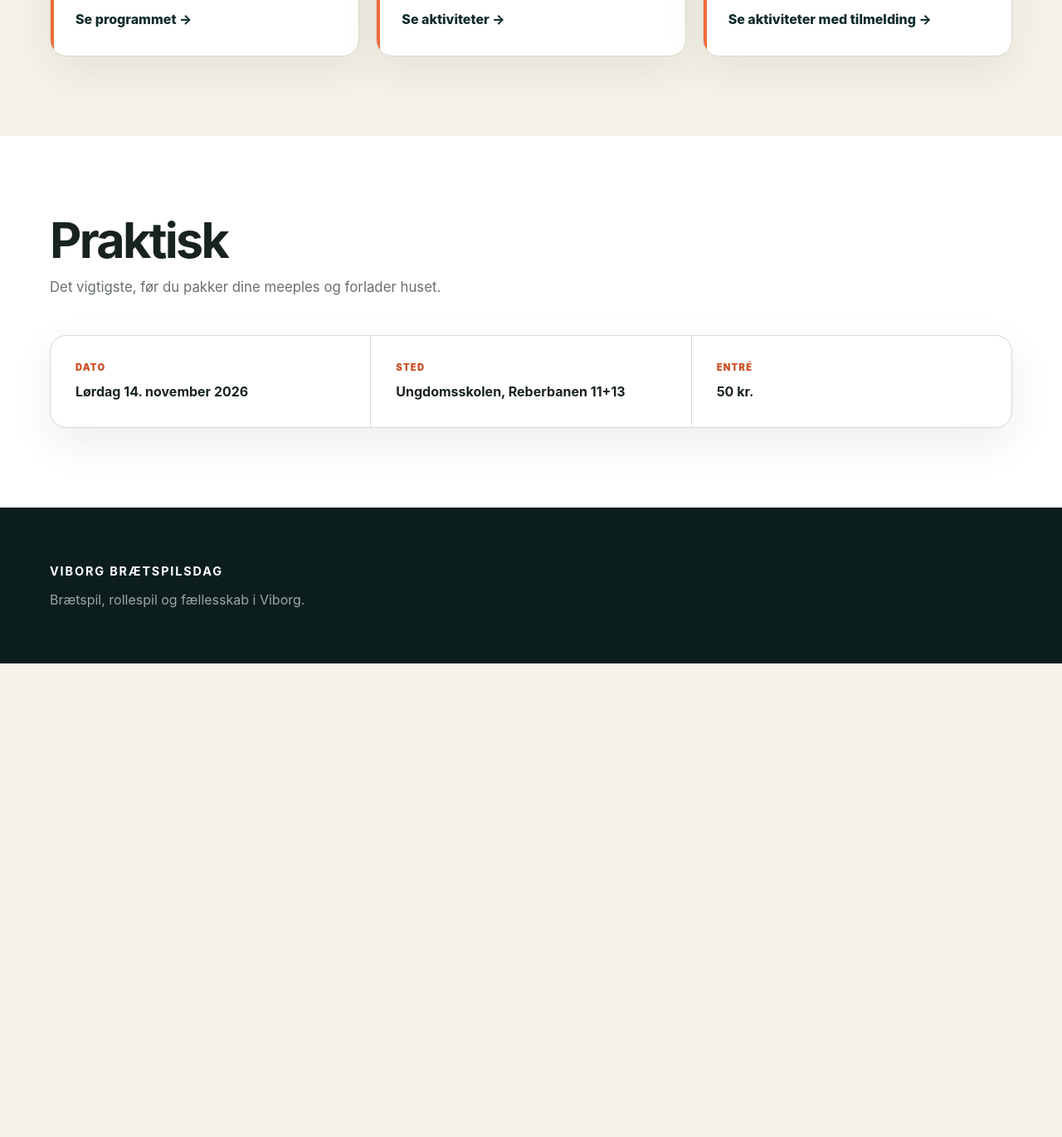
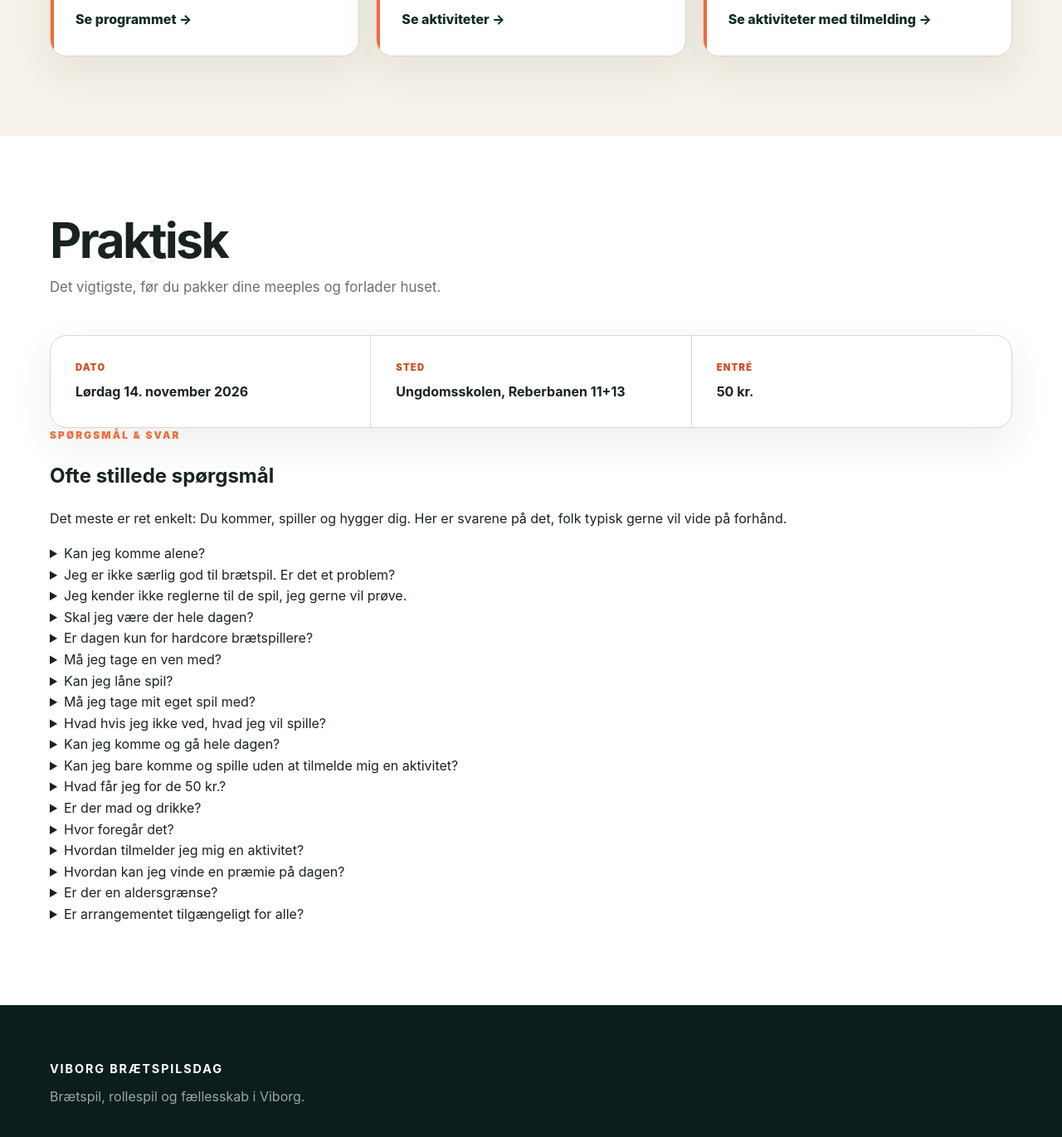
Before and after one commit to Andrejao/spilex, a Jekyll site: the page built from index.html, in a window 1280 px wide and 1400 px high, scrolled down 1152 px. Shown: the top 1371 px of the window at 83% size. Built offline with Jekyll 4.4.1, drawn with Linux system fonts in a browser that asks for light colours; before the commit the page ends 1952 px from its top, so only the background shows below that.

Commit message:
Update index.html

```diff
--- a/index.html
+++ b/index.html
@@ -149,6 +149,193 @@ description: En hel dag med brætspil  og fællesskab i Viborg.
 
     </div>
 
+    <div class="faq">
+
+  <div class="faq-heading">
+    <p class="eyebrow">Spørgsmål & svar</p>
+    <h2>Ofte stillede spørgsmål</h2>
+    <p>
+      Det meste er ret enkelt: Du kommer, spiller og hygger dig.
+      Her er svarene på det, folk typisk gerne vil vide på forhånd.
+    </p>
+  </div>
+
+
+  <div class="faq-list">
+
+    <details class="faq-item">
+      <summary>Kan jeg komme alene?</summary>
+      <p>
+        Ja. Vi hjælper dig med at finde nogen at spille med.
+      </p>
+    </details>
+
+
+    <details class="faq-item">
+      <summary>Jeg er ikke særlig god til brætspil. Er det et problem?</summary>
+      <p>
+        Nej. Du behøver hverken være erfaren eller kende spillene på forhånd.
+      </p>
+    </details>
+
+
+    <details class="faq-item">
+      <summary>Jeg kender ikke reglerne til de spil, jeg gerne vil prøve.</summary>
+      <p>
+        Det gør ikke noget. Flere af aktiviteterne er netop
+        lær-at-spille-sessioner, hvor du bliver hjulpet i gang.
+      </p>
+    </details>
+
+
+    <details class="faq-item">
+      <summary>Skal jeg være der hele dagen?</summary>
+      <p>
+        Nej. Kom i et par timer eller bliv hele dagen. Du bestemmer selv.
+      </p>
+    </details>
+
+
+    <details class="faq-item">
+      <summary>Er dagen kun for hardcore brætspillere?</summary>
+      <p>
+        Nej. Dagen er både for begyndere, hyggespillere og
+        brætspilsentusiaster.
+      </p>
+    </details>
+
+
+    <details class="faq-item">
+      <summary>Må jeg tage en ven med?</summary>
+      <p>
+        Ja. I skal bare begge tilmelde jer.
+      </p>
+    </details>
+
+
+    <details class="faq-item">
+      <summary>Kan jeg låne spil?</summary>
+      <p>
+        Ja. Du kan låne spil fra brætspilsbiblioteket, som rummer
+        et par hundrede brætspil.
+      </p>
+    </details>
+
+
+    <details class="faq-item">
+      <summary>Må jeg tage mit eget spil med?</summary>
+      <p>
+        Selvfølgelig. Medbragte spil er dog på eget ansvar.
+      </p>
+    </details>
+
+
+    <details class="faq-item">
+      <summary>Hvad hvis jeg ikke ved, hvad jeg vil spille?</summary>
+      <p>
+        Så hjælper vi dig med at finde et spil og et bord, der passer til dig.
+      </p>
+    </details>
+
+
+    <details class="faq-item">
+      <summary>Kan jeg komme og gå hele dagen?</summary>
+      <p>
+        Ja. Når du har betalt for dagen, kan du komme og gå,
+        som du har lyst til.
+      </p>
+    </details>
+
+
+    <details class="faq-item">
+      <summary>Kan jeg bare komme og spille uden at tilmelde mig en aktivitet?</summary>
+      <p>
+        Ja. Brætspilsbiblioteket og de åbne spilleborde er åbne
+        det meste af dagen.
+      </p>
+    </details>
+
+
+    <details class="faq-item">
+      <summary>Hvad får jeg for de 50 kr.?</summary>
+      <p>
+        Adgang til hele arrangementet, brætspilsbiblioteket,
+        åbne spilleborde, aktiviteter, konkurrencer og lodtrækninger.
+      </p>
+    </details>
+
+
+    <details class="faq-item">
+      <summary>Er der mad og drikke?</summary>
+      <p>
+        Der vil være kaffe, sodavand og snacks til salg.
+        Mere information om mad kommer, når det er på plads.
+      </p>
+    </details>
+
+
+    <details class="faq-item">
+      <summary>Hvor foregår det?</summary>
+      <p>
+        På Ungdomsskolen, Reberbanen 11+13, 8800 Viborg.
+        Der er gratis parkering.
+      </p>
+    </details>
+
+
+    <details class="faq-item">
+      <summary>Hvordan tilmelder jeg mig en aktivitet?</summary>
+      <p>
+        Når programmet er endeligt på plads, modtager alle tilmeldte
+        links til tilmelding til aktiviteterne. Der vil være begrænsede
+        pladser, så sørg for at melde dig til dagen i god tid.
+      </p>
+    </details>
+
+
+    <details class="faq-item">
+      <summary>Hvordan kan jeg vinde en præmie på dagen?</summary>
+      <p>
+        Nogle spil bliver udloddet blandt deltagerne alene ved fremmøde.
+        Du kan også vinde spil i flere af dagens konkurrencer.
+      </p>
+    </details>
+
+
+    <details class="faq-item">
+      <summary>Er der en aldersgrænse?</summary>
+      <p>
+        Alle er velkomne, og børn er meget velkomne sammen med voksne.
+        Der er ikke et særskilt børneprogram, og aktiviteterne er primært
+        målrettet unge og voksne, men alle kan låne spil – eksempelvis
+        familiespil – fra brætspilsbiblioteket og finde plads ved de
+        åbne spilleborde.
+      </p>
+
+      <p>
+        Børn under 15 år skal følges med en voksen, som har ansvaret
+        for dem under arrangementet, da vi ikke tilbyder særskilt
+        opsyn med børn.
+      </p>
+    </details>
+
+
+    <details class="faq-item">
+      <summary>Er arrangementet tilgængeligt for alle?</summary>
+      <p>
+        Ja. De lokaler, vi bruger, er tilgængelige for kørestolsbrugere
+        og personer med nedsat mobilitet.
+      </p>
+
+      <p>
+        Har du et særligt behov eller brug for bestemte hensyn for at
+        kunne deltage, er du meget velkommen til at kontakte os på forhånd.
+      </p>
+    </details>
+
+  </div>
+
+</div>
   </div>
 
 </section>
```
